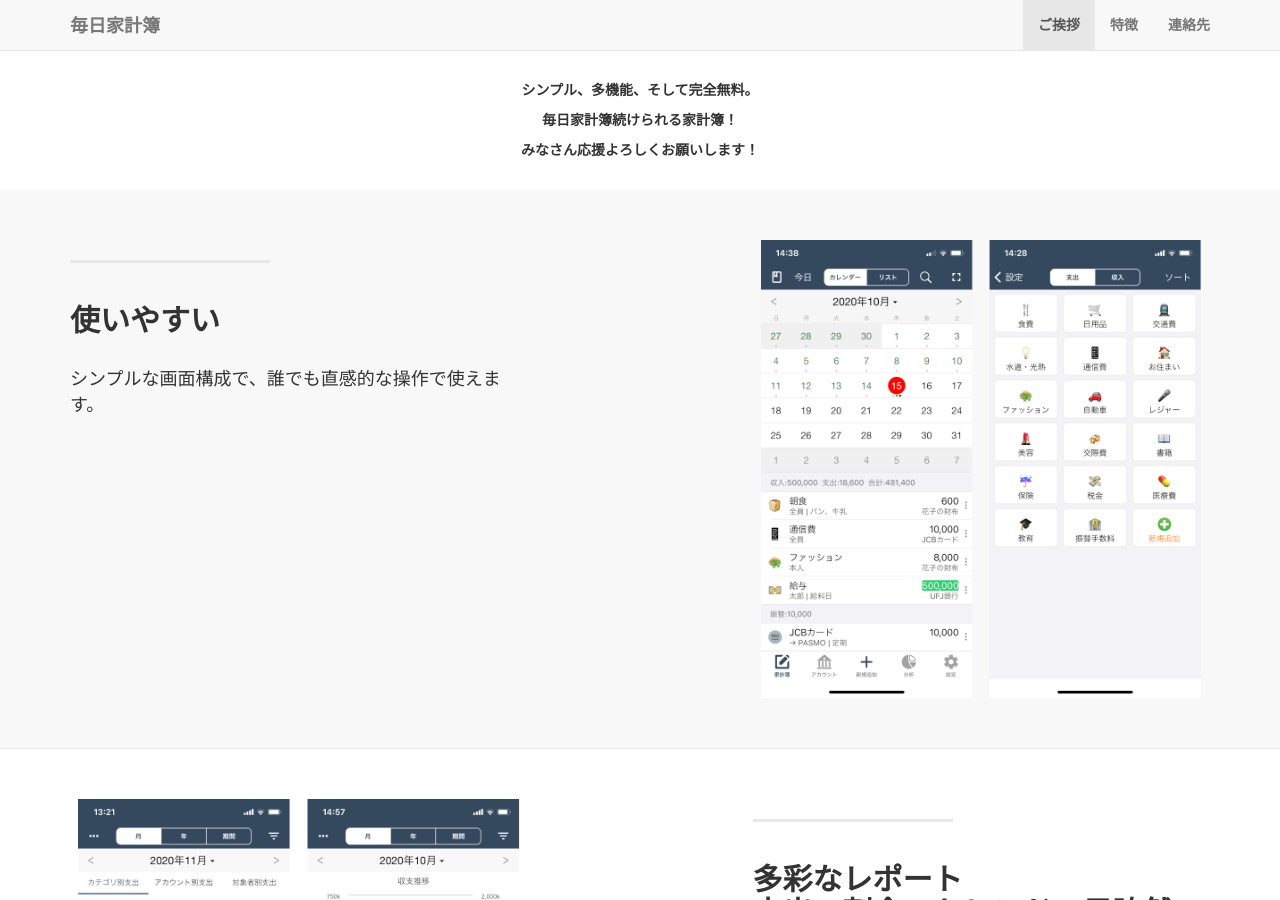
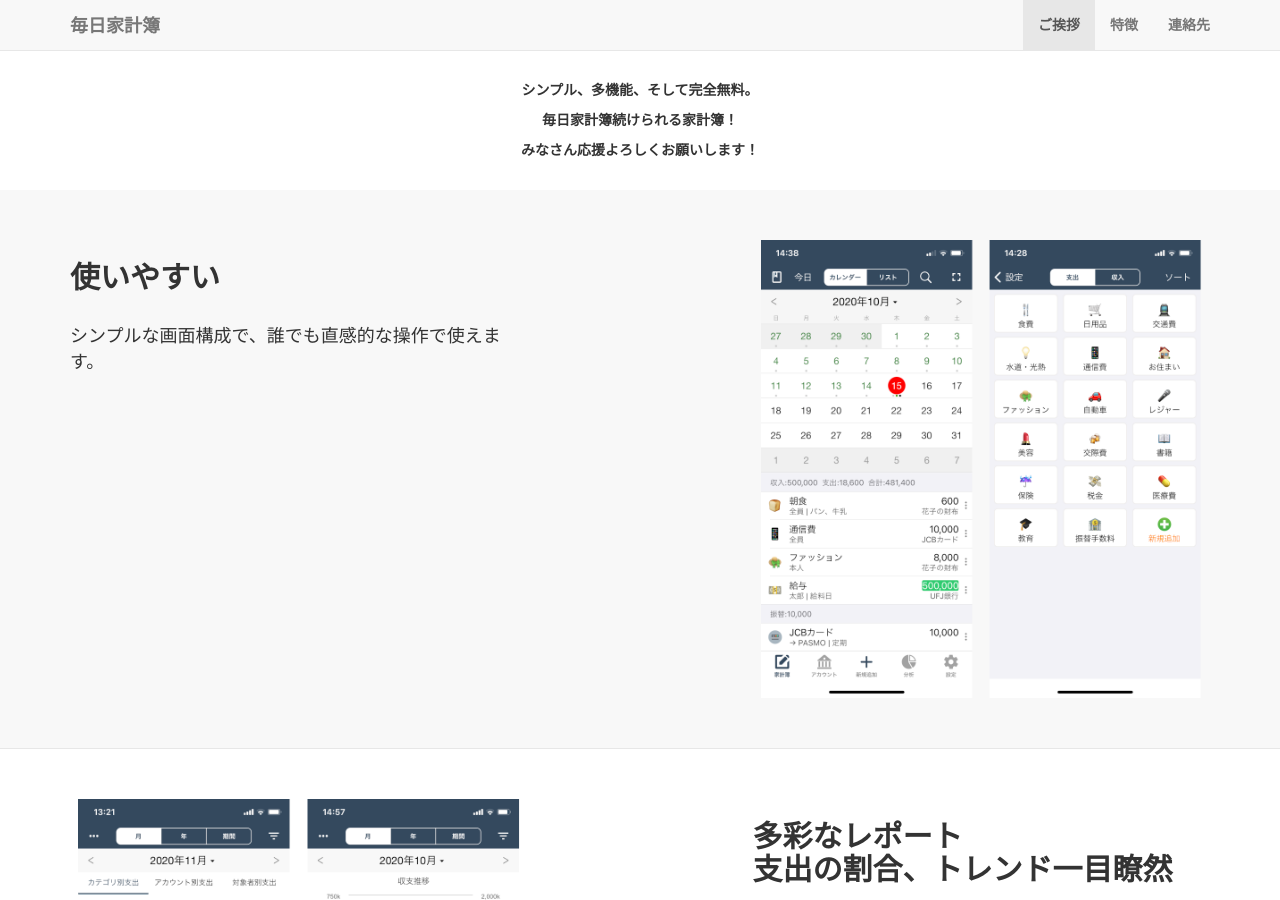
Before and after one commit to swalloworks/swalloworks.github.io, a Jekyll site: the page built from index.html, in a window 1280 px wide and 900 px high, scrolled down 1035 px. Built offline with Jekyll 4.4.1, drawn with Linux system fonts in a browser that asks for light colours.

Commit message:
Layout修正: section-heading-spacer削除

```diff
--- a/_includes/page_content.html
+++ b/_includes/page_content.html
@@ -9,8 +9,6 @@
 
             <div class="row">
                 <div class="col-lg-5 col-sm-6">
-                    <hr class="section-heading-spacer">
-                    <div class="clearfix"></div>
                     <h2 class="section-heading">{{ post.title }}</h2>
                     <div class="lead">{{ post.content }}</div>
                 </div>
@@ -32,8 +30,6 @@
 
             <div class="row">
                 <div class="col-lg-5 col-lg-offset-1 col-sm-push-6  col-sm-6">
-                    <hr class="section-heading-spacer">
-                    <div class="clearfix"></div>
                     <h2 class="section-heading">{{ post.title }}</h2>
                     <div class="lead">{{ post.content }}</div>
                 </div>
```
